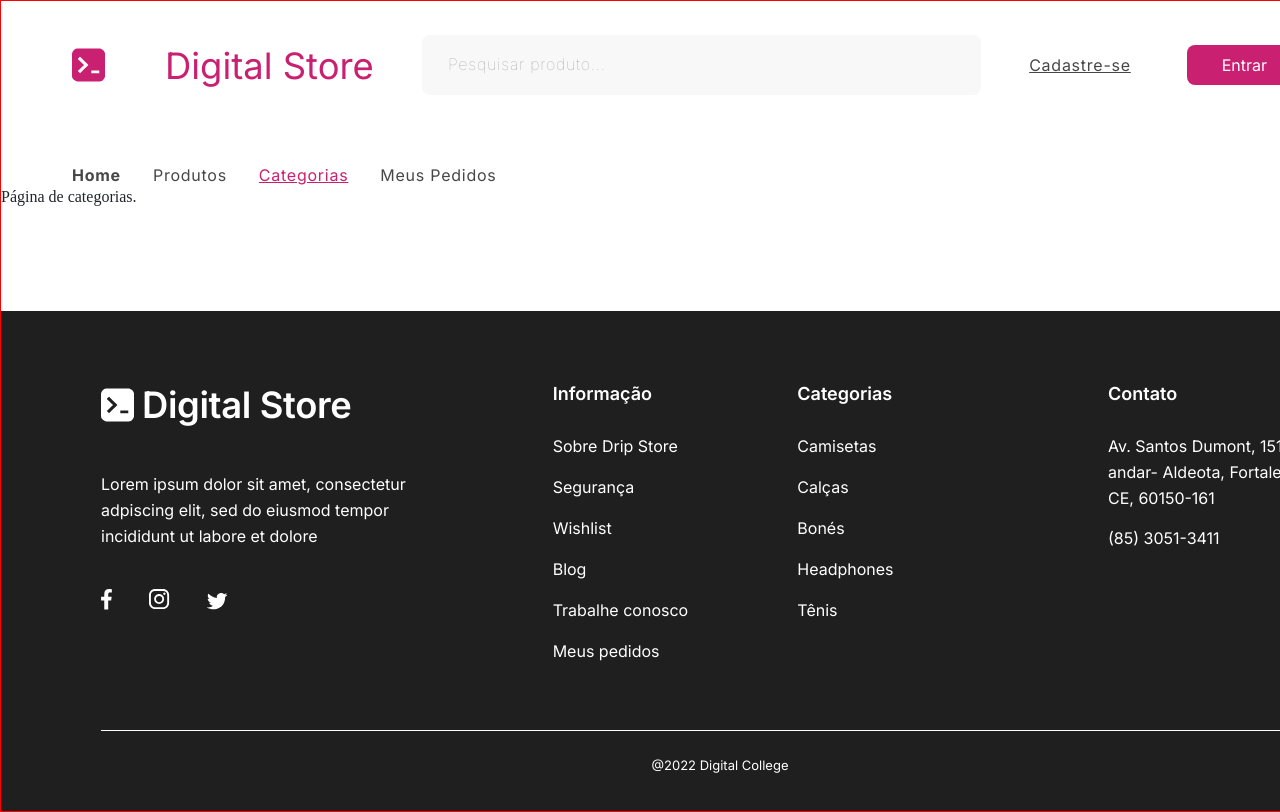
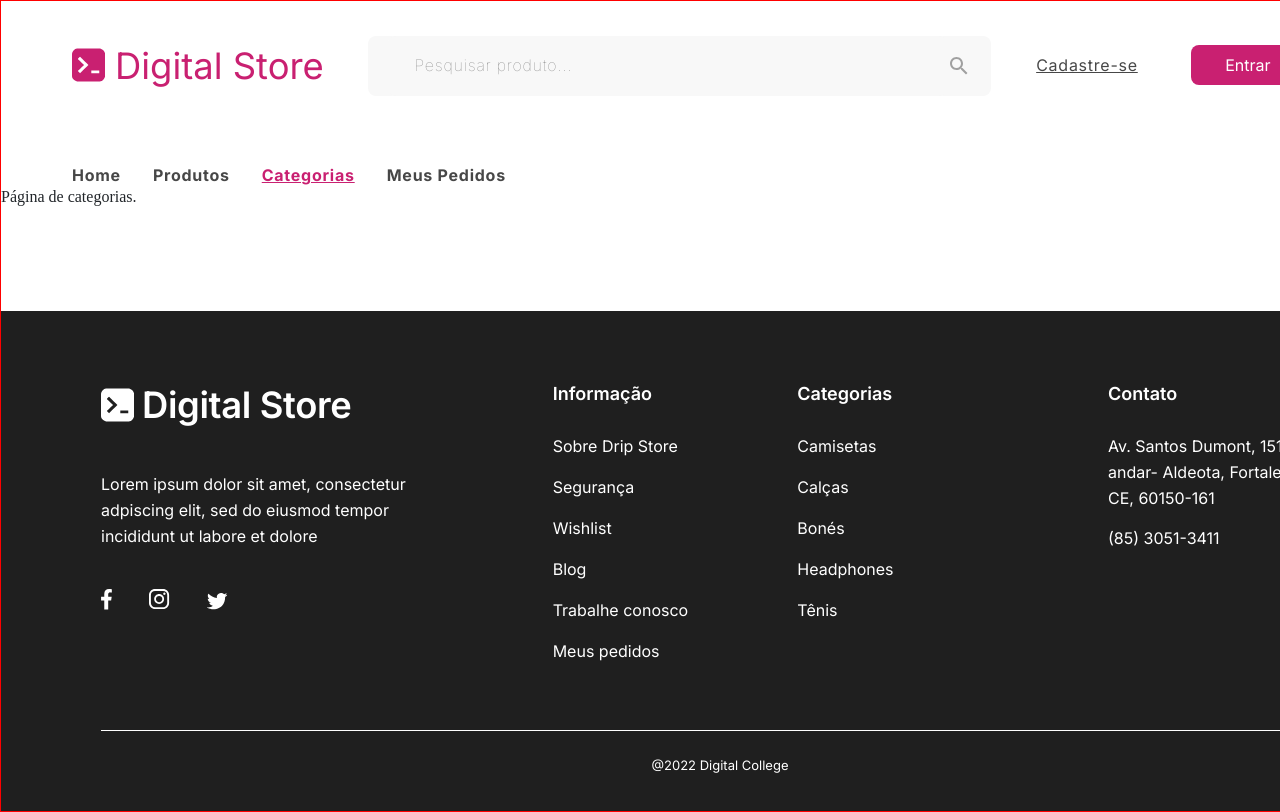
Before and after one commit to SergioFerreiraFilho/Digital-Store, a React (Create React App) app: page /categorias in a window 1280 px wide. Shown: the top 812 px of the page. Built offline with nearby package versions, Linux system fonts and the light colour scheme.

Commit message:
Criando script na NavBar e concertando estilo de componentes

```diff
--- a/src/components/ColecaoEmDestaque/index.js
+++ b/src/components/ColecaoEmDestaque/index.js
@@ -3,7 +3,7 @@ import './style.css'
 export default function ColecaoEmDestaque () {
     return (
         <div className='containe'>
-            <h2 className='titulo'>Coleções em destaque</h2>
+            <h2 className='titulo-colecaoEmdestaque'>Coleções em destaque</h2>
             <ul className='lista'>
                 <li className='lista-li-1'>
                     <div className='caixa'>
--- a/src/components/ColecaoEmDestaque/style.css
+++ b/src/components/ColecaoEmDestaque/style.css
@@ -5,12 +5,13 @@
 
 }
 
-.titulo {
+.titulo-colecaoEmdestaque {
+    border: 1 px solid red;
     font-family: Inter;
     font-size: 24px;
     font-weight: 700;
     line-height: 38px;
-    width: 283px;
+    width: 383px;
     height: 38px;
     letter-spacing: 0.75px;
     color: #474747;
--- a/src/components/Header/Cabecalho/Input/index.js
+++ b/src/components/Header/Cabecalho/Input/index.js
@@ -1,10 +1,14 @@
-import "./style.css"
+import "./style.css";
+import { Search} from '@mui/icons-material';
 
 export default function Input () {
     return (
         <div className="header-input">
             <input className="header-input-input" placeholder="Pesquisar produto..."/>
-            <img/>
+            <div>
+                <Search className="lupa"/>
+            </div>
+
         </div>
     );
 }
--- a/src/components/Header/Cabecalho/Input/style.css
+++ b/src/components/Header/Cabecalho/Input/style.css
@@ -1,10 +1,11 @@
 .header-input-input {
     width: 559px;
     height: 60px;
-    margin-top: 34px;
+    margin-top: 0px;
     border-radius: 8px;
     background: #F8F8F8;
     border: none;
+    text-decoration: none ;
 }
 
 .header-input-input::placeholder {
@@ -13,5 +14,21 @@
     font-family: inter;
     letter-spacing: 0.75px;
     color: #666666;
+    opacity: 0.8;
+}
+
+.lupa{
     opacity: 0.6;
+    color: #666666;
 }
+
+.header-input{
+    margin-top: 35px;
+    display: flex;
+    justify-content: center;
+    align-items: center;
+    height: 60px;
+    background: #F8F8F8;
+    border-radius: 8px;
+    padding: 20px;
+}
--- a/src/components/Header/Cabecalho/index.js
+++ b/src/components/Header/Cabecalho/index.js
@@ -1,14 +1,24 @@
-import { Link } from "react-router-dom";
+import { Link,useNavigate } from "react-router-dom";
+import { useEffect, useRef } from "react";
 import Input from "./Input";
 import Carrinho from "./Carrinho";
 import logo from '../../../assets/Header/logo.svg';
 import "./style.css";
 
 export default function Cabecalho() {
+    // script para fazer que ao clicar na logo ou no nome da empresa leve a pag Home
+    const navigate = useNavigate();
+    const irParaHome = () => navigate('/')
+    const ref = useRef(null);
+    useEffect(() => {
+        const element = ref.current;
+        element.addEventListener('click',irParaHome );
+    }, []);
+
     return (
         <div className="header-principal">
-            <div className="header-logo-name">
-            <img className="header-logo" src={logo}/>
+            <div className="header-logo-name" ref={ref}>
+            <img className="header-logo" src={logo} />
             <h2 className="header-h2">Digital Store</h2>
             </div>
             <Input />
--- a/src/components/Header/Cabecalho/style.css
+++ b/src/components/Header/Cabecalho/style.css
@@ -29,7 +29,7 @@
     padding-top: 47px;
     font-size: 36.4px;
     justify-content: center;
-    margin-left: 60px;
+    margin-left: 10px;
     color: #C92071;
 }
 
--- a/src/components/Header/Nav/style.css
+++ b/src/components/Header/Nav/style.css
@@ -33,7 +33,7 @@
     bottom: 30px;
     font-family: 'Inter';
     font-style: normal;
-    font-weight: 400;
+    font-weight: 700;
     font-size: 16px;
     line-height: 28px;
     text-align: center;
@@ -53,7 +53,7 @@
     bottom: 30px;
     font-family: 'Inter';
     font-style: normal;
-    font-weight: 400;
+    font-weight: 700;
     font-size: 16px;
     line-height: 28px;
     text-align: center;
@@ -73,7 +73,7 @@
     bottom: 30px;
     font-family: 'Inter';
     font-style: normal;
-    font-weight: 400;
+    font-weight: 700;
     font-size: 16px;
     line-height: 28px 145%;
     text-align: center;
@@ -116,7 +116,7 @@
     bottom: 30px;
     font-family: 'Inter';
     font-style: normal;
-    font-weight: 400;
+    font-weight: 700;
     font-size: 16px;
     line-height: 28px;
     text-align: center;
@@ -136,7 +136,7 @@
     bottom: 30px;
     font-family: 'Inter';
     font-style: normal;
-    font-weight: 400;
+    font-weight: 700;
     font-size: 16px;
     line-height: 28px;
     text-align: center;
@@ -156,7 +156,7 @@
     bottom: 30px;
     font-family: 'Inter';
     font-style: normal;
-    font-weight: 400;
+    font-weight: 700;
     font-size: 16px;
     line-height: 28px 145%;
     text-align: center;
```
Also changed, not shown: src/components/Header/Cabecalho/Carrinho/style.css (line endings or trailing spaces), 1 other file (tests, documents, lock files or other folders).
